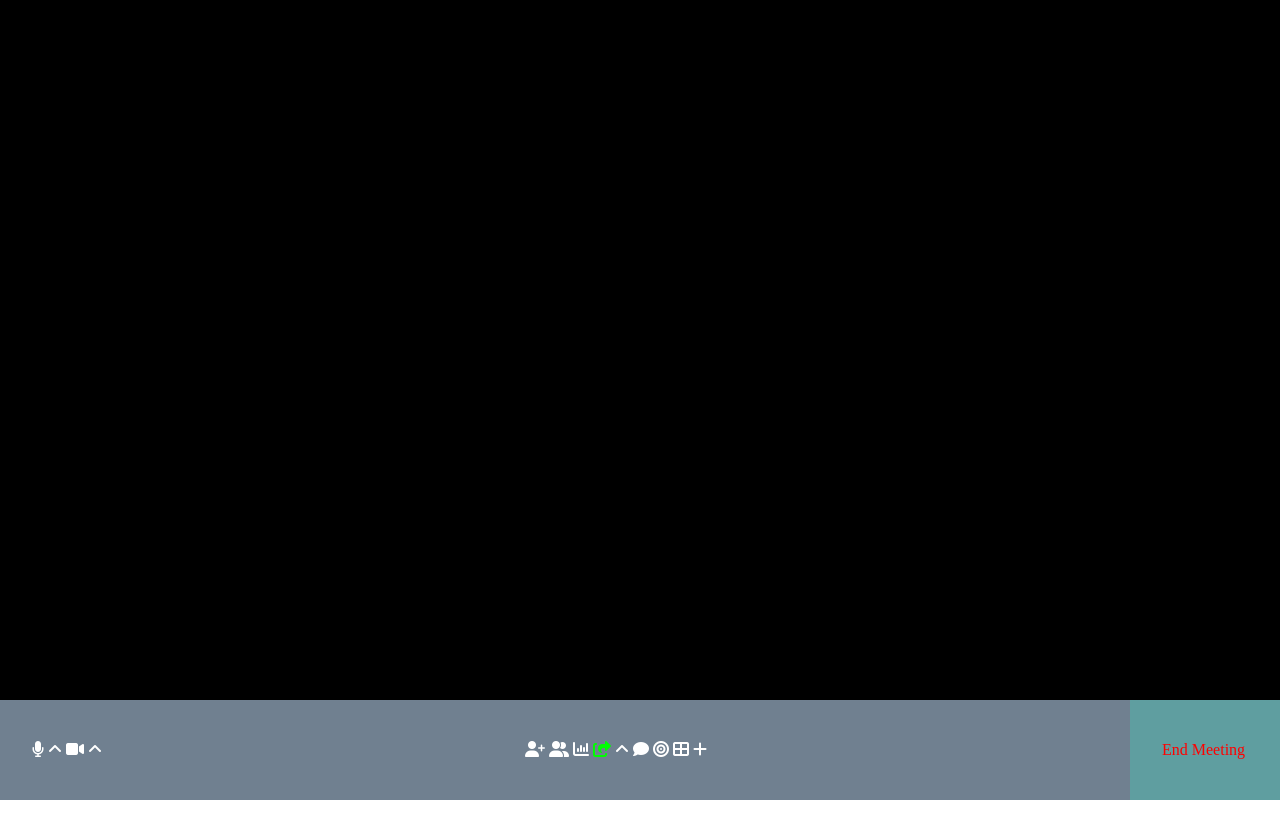
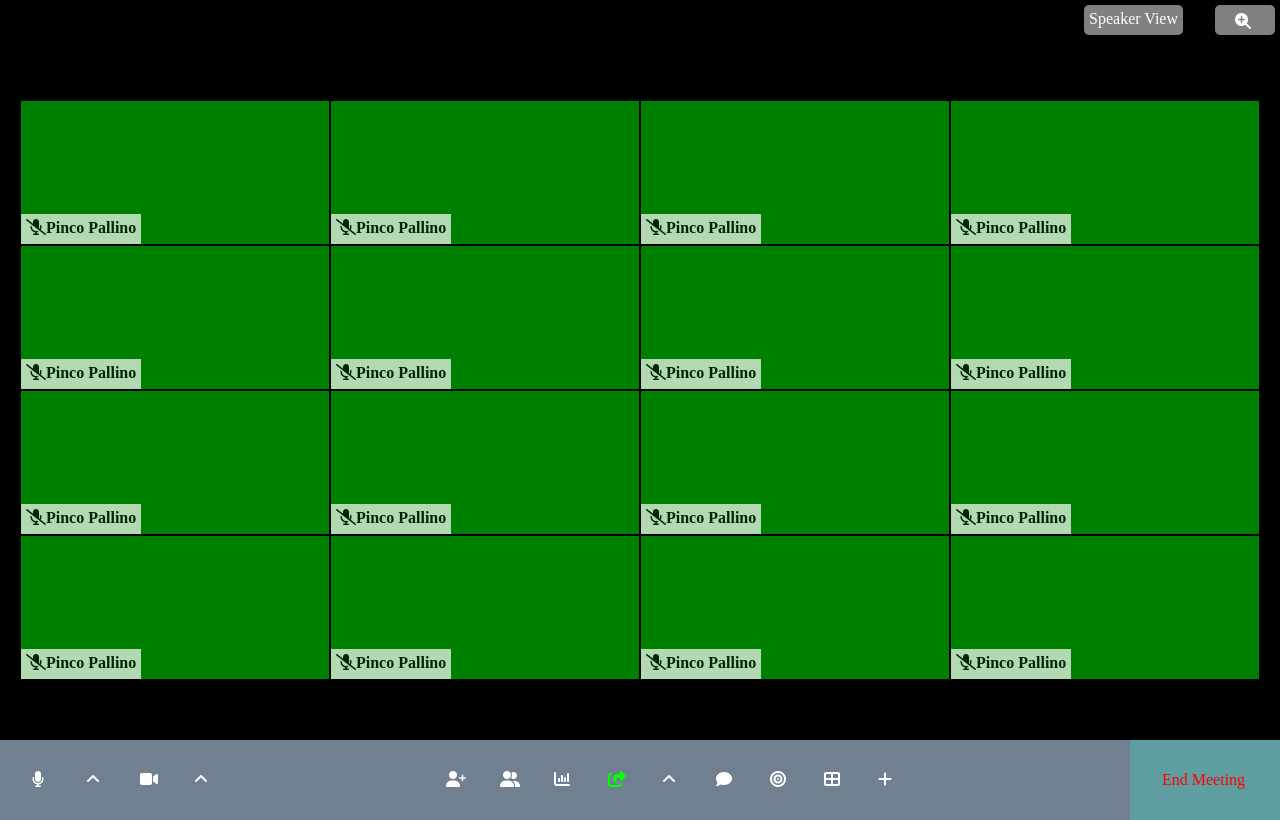
Before and after one commit to mattiavisona/html-css-zoom, a plain HTML site: page index.html in a window 1280 px wide. Drawn offline with Linux system fonts and the light colour scheme.

Commit message:
finish structure

```diff
--- a/index.html
+++ b/index.html
@@ -10,35 +10,66 @@
     <link rel="stylesheet" href="https://cdnjs.cloudflare.com/ajax/libs/font-awesome/6.2.1/css/all.min.css" integrity="sha512-MV7K8+y+gLIBoVD59lQIYicR65iaqukzvf/nwasF0nqhPay5w/9lJmVM2hMDcnK1OnMGCdVK+iQrJ7lzPJQd1w==" crossorigin="anonymous" referrerpolicy="no-referrer" />
 </head>
 <body>
+
     <div class="container">
-        <div class="chat">
+        <header>
+            <div class="impo">
 
-        </div>
+                <div id="first">Speaker View</div>
+                <div id="second"><i class="fa-solid fa-magnifying-glass-plus click"></i></div>
+
+            </div>
+
+        </header>
+        <div id="chat">
+            <div id="partecipant">
+                <div class="suggested"><strong><i class="fa-solid fa-microphone-slash"></i>Pinco Pallino</strong></div>
+                <div class="suggested"><strong><i class="fa-solid fa-microphone-slash"></i>Pinco Pallino</strong></div>
+                <div class="suggested"><strong><i class="fa-solid fa-microphone-slash"></i>Pinco Pallino</strong></div>
+                <div class="suggested"><strong><i class="fa-solid fa-microphone-slash"></i>Pinco Pallino</strong></div>
+                <div class="suggested"><strong><i class="fa-solid fa-microphone-slash"></i>Pinco Pallino</strong></div>
+                <div class="suggested"><strong><i class="fa-solid fa-microphone-slash"></i>Pinco Pallino</strong></div>
+                <div class="suggested"><strong><i class="fa-solid fa-microphone-slash"></i>Pinco Pallino</strong></div>
+                <div class="suggested"><strong><i class="fa-solid fa-microphone-slash"></i>Pinco Pallino</strong></div>
+                <div class="suggested"><strong><i class="fa-solid fa-microphone-slash"></i>Pinco Pallino</strong></div>
+                <div class="suggested"><strong><i class="fa-solid fa-microphone-slash"></i>Pinco Pallino</strong></div>
+                <div class="suggested"><strong><i class="fa-solid fa-microphone-slash"></i>Pinco Pallino</strong></div>
+                <div class="suggested"><strong><i class="fa-solid fa-microphone-slash"></i>Pinco Pallino</strong></div>
+                <div class="suggested"><strong><i class="fa-solid fa-microphone-slash"></i>Pinco Pallino</strong></div>
+                <div class="suggested"><strong><i class="fa-solid fa-microphone-slash"></i>Pinco Pallino</strong></div>
+                <div class="suggested"><strong><i class="fa-solid fa-microphone-slash"></i>Pinco Pallino</strong></div>
+                <div class="suggested"><strong><i class="fa-solid fa-microphone-slash"></i>Pinco Pallino</strong></div>
+
+            </div>
+
+       </div>
+
+
 
         <!--footer-->
 
-        <div class="player">
+        <div class="button">
             <div class="start-control">
                 <div class="mute-stop">
-                    <i class="fa-solid fa-microphone"></i>
-                    <i class="fa-solid fa-angle-up"></i>
-                    <i class="fa-solid fa-video"></i>
-                    <i class="fa-solid fa-angle-up"></i>
+                    <i class="fa-solid fa-microphone click"></i>
+                    <i class="fa-solid fa-angle-up click"></i>
+                    <i class="fa-solid fa-video click"></i>
+                    <i class="fa-solid fa-angle-up click"></i>
                 </div>
             </div>
             <div class="middle-control">
 
-                <div class="other button">
+                <div class="other-button">
 
-                    <i class="fa-solid fa-user-plus"></i>
-                    <i class="fa-solid fa-user-group"></i>
-                    <i class="fa-solid fa-chart-column"></i>
-                    <span><i class="fa-solid fa-share-from-square"></i></span>
-                    <i class="fa-solid fa-angle-up"></i>
-                    <i class="fa-solid fa-comment"></i>
-                    <i class="fa-solid fa-bullseye"></i>
-                    <i class="fa-solid fa-table-cells-large"></i>
-                    <i class="fa-sharp fa-solid fa-plus"></i>
+                    <i class="fa-solid fa-user-plus click"></i>
+                    <i class="fa-solid fa-user-group click"></i>
+                    <i class="fa-solid fa-chart-column click"></i>
+                    <span><i class="fa-solid fa-share-from-square click"></i></span>
+                    <i class="fa-solid fa-angle-up click"></i>
+                    <i class="fa-solid fa-comment click"></i>
+                    <i class="fa-solid fa-bullseye click"></i>
+                    <i class="fa-solid fa-table-cells-large click"></i>
+                    <i class="fa-sharp fa-solid fa-plus click"></i>
 
                 </div>
 
--- a/style.css
+++ b/style.css
@@ -6,18 +6,68 @@
 
 .container{
     height: 100vh;
-}
-
-.chat{
-    height: calc(100% - 100px);
-
     background-color: black;
 }
 
-.player{
+#chat{
+    height: calc(100% - 100px);
+
+}
+
+.impo{
+    color: white;
+    display: flex;
+    gap: 2em;
+    justify-content: end;
+    padding: 5px;
+}
+
+#first{
+    background-color: grey;
+    height: 30px;
+    padding: 5px;
+    border-radius: 5px;
+}
+
+#second{
+    background-color:gray;
+    height: 30px;
+    padding-left: 20px;
+    padding-top: 8px;
+    border-radius: 5px;
+    width: 60px;
+}
+
+#partecipant{
+    display: flex;
+    flex-wrap: wrap;
+
+    width: 100%;
+    height: 100%;
+     padding: 60px 20px;
+}
+
+.suggested{
+    background-color: green;
+    width: 25%;
+    height: calc(100% / 4);
+    border: 1px solid black;
+    position: relative;
+}
+
+strong{
+    background-color: #ffff;
+    opacity: 0.7;
+    position: absolute;
+    bottom: 0;
+    height: 30px;
+    padding: 5px;
+}
+
+.button{
     display: flex;
     justify-content: space-between;
-    height: 100px;
+    height: 80px;
     background-color: slategrey;
 }
 
@@ -50,4 +100,11 @@ span{
     background-color: cadetblue;
     width: 150px;
     padding-left: 2em;
+    cursor: pointer;
 }
+
+.click{
+    cursor: pointer;
+    width: 50px;
+
+}
```
